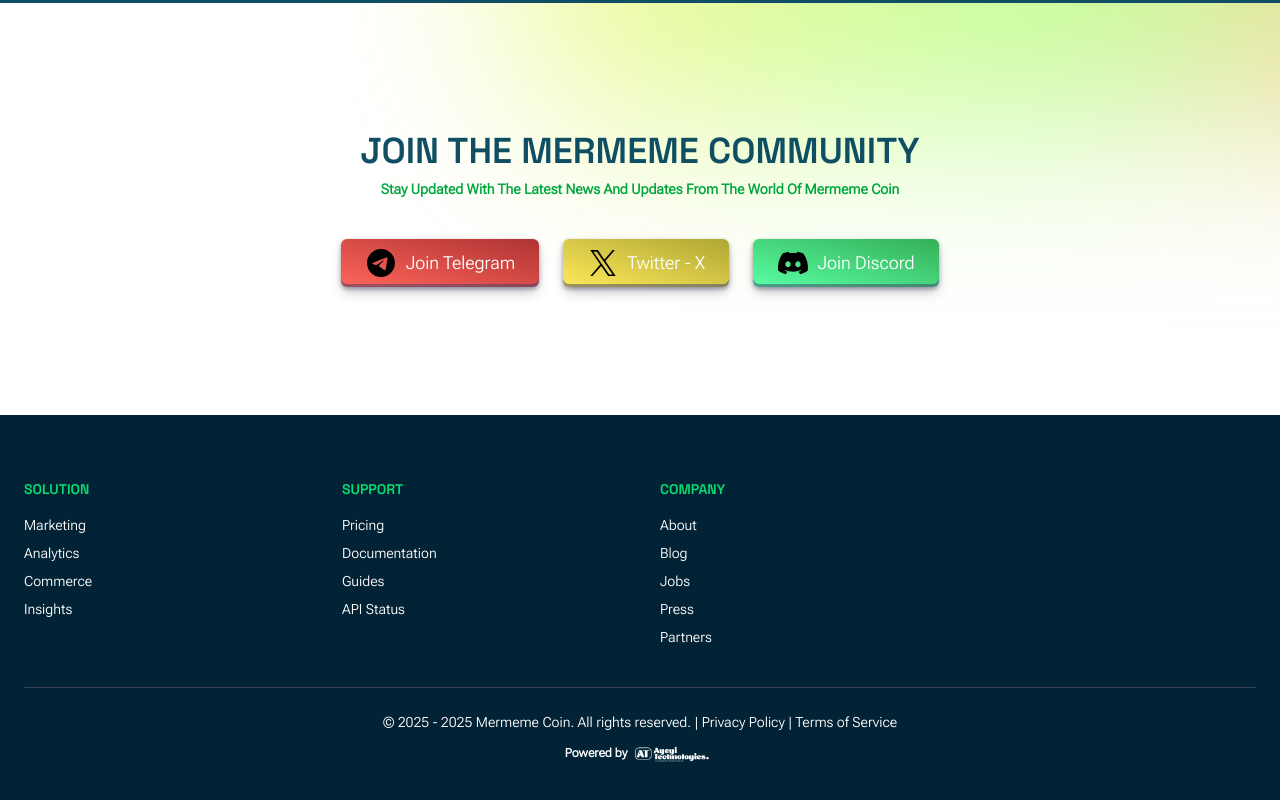
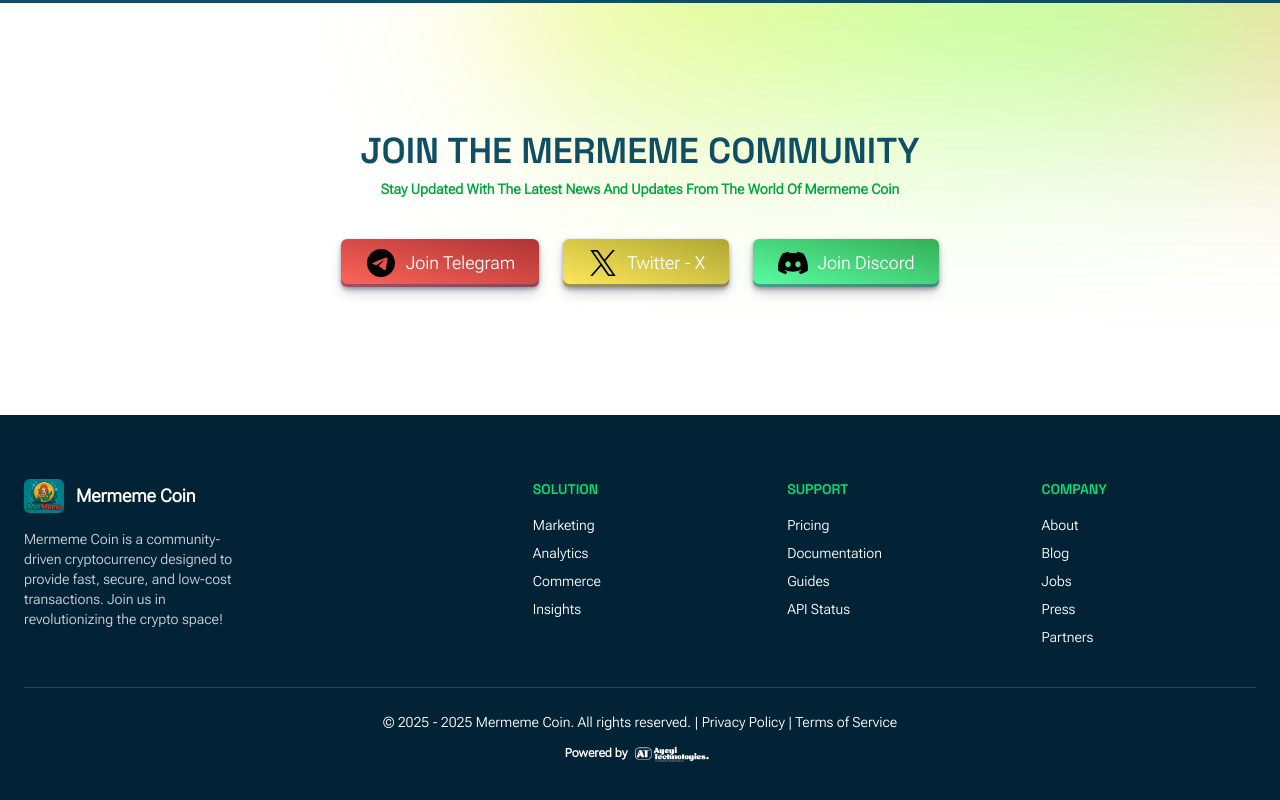
Before and after one commit to josh-boat365/mermemecoin, a Vue app: page / in a window 1280 px wide. Shown: the part 2321-3121 px from the top of the page. Built offline with nearby package versions, Linux system fonts and the light colour scheme.

Commit message:
footer redesign

```diff
--- a/src/components/Footer.vue
+++ b/src/components/Footer.vue
@@ -21,7 +21,24 @@ document.addEventListener('DOMContentLoaded', function () {
     <div class="mx-auto max-w-7xl px-6 py-12 md:py-16">
 
       <!-- Top section: Links -->
-      <div class="grid grid-cols-1 sm:grid-cols-2 md:grid-cols-3 lg:grid-cols-4 gap-10">
+      <div class="grid grid-cols-1 sm:grid-cols-2 md:grid-cols-3 lg:grid-cols-5 gap-10">
+        <!-- Footer column -->
+        <div>
+          <!-- <h2 class="text-sm font-semibold text-green-400 mb-4 uppercase">Mermeme Coin</h2> -->
+          <div class="flex items-center gap-3 mb-4">
+            <img class="w-10 h-auto" :src="MermemeLogo" alt="Mermeme Coin Logo" />
+            <span class="text-lg font-bold text-white">Mermeme Coin</span>
+          </div>
+          <p class="text-sm text-gray-300 mb-4">
+            Mermeme Coin is a community-driven cryptocurrency designed to provide fast, secure, and low-cost
+            transactions.
+            Join us in revolutionizing the crypto space!
+          </p>
+        </div>
+
+        <!-- Optional extra column (or leave empty on smaller screens) -->
+        <div class="hidden lg:block"></div>
+
         <!-- Footer column -->
         <div>
           <h2 class="text-sm font-semibold text-green-400 mb-4 uppercase">Solution</h2>
@@ -56,8 +73,7 @@ document.addEventListener('DOMContentLoaded', function () {
           </ul>
         </div>
 
-        <!-- Optional extra column (or leave empty on smaller screens) -->
-        <div class="hidden lg:block"></div>
+
       </div>
 
       <!-- Divider -->
```
